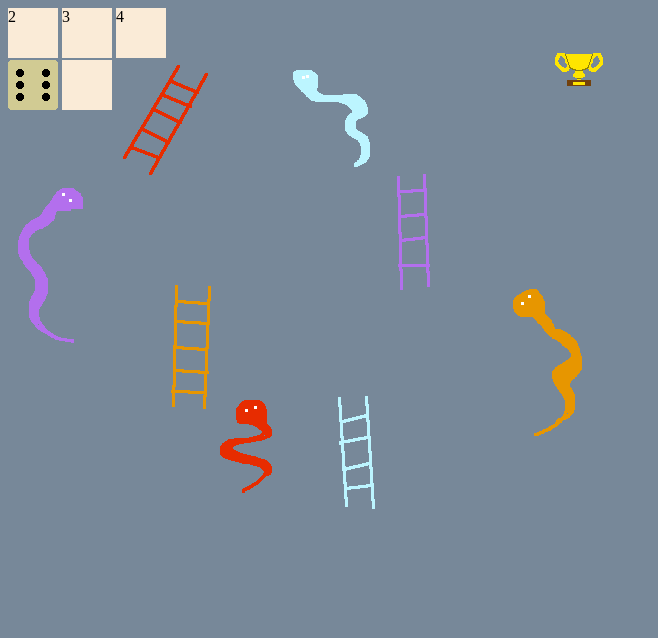
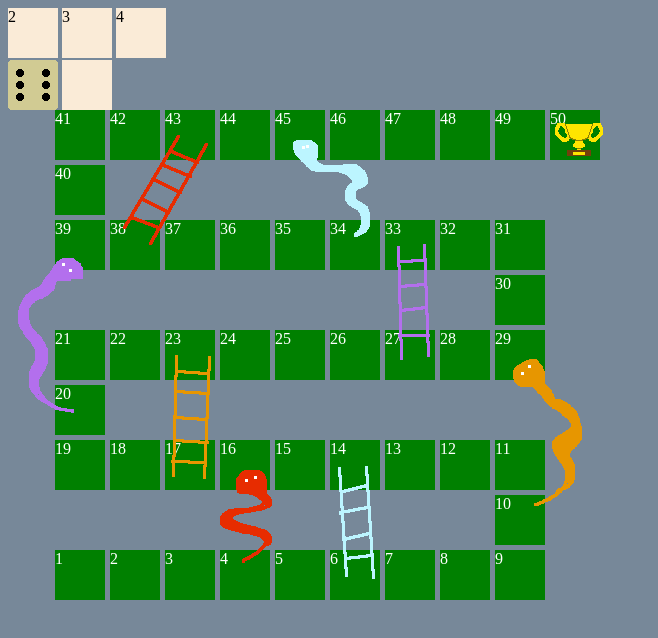
Before and after one commit to merlijn1411/2021p2flex, a plain HTML site: page index.html in a window 1280 px wide. Shown: the whole page, without its empty margins (0-658 px from the left). Drawn offline with Linux system fonts and the light colour scheme.

Commit message:
les 8 en 9 toevoeging

```diff
--- a/index.html
+++ b/index.html
@@ -4,7 +4,7 @@
     <link rel="stylesheet" href="style.css" />
     <script type="text/javascript" src="index.js"></script>
 </head>
-<body>
+<body onload="init()">
 
 
         <div class="selectplayer">
@@ -18,10 +18,8 @@
             <div class="ui">
                 <div class="roll"></div>
                 <div class="playerturn"></div>
-
-
             </div>
-            <div class="board">
+            <div id="board">
 
 
             </div>
@@ -32,6 +30,5 @@
             <div class="boardoverlay"></div>
         </div>
         <div class="winner"></div>
-
 </body>
 </html>
--- a/index.js
+++ b/index.js
@@ -1,12 +1,6 @@
-
-
-
-
-
-
-class MijnClass
+class Player
 {
-    constructor()
+    constructor(index)
     {
         this.dive = div;
         this.atTile = 0;
@@ -14,13 +8,9 @@ class MijnClass
         className.style.display = "block";
 
     }
-    mijnFunctie(a, b)
-    {
-        return a + b;
-    }
 }
 
-class tile
+class Tile
 {
     constructor(div)
     {
@@ -38,11 +28,104 @@ class Game
         this.playerturnDiv = document.getElementsByClassName("playerturn")[0];
         this.rollDiv = document.getElementsByClassName("roll")[0];
         this.mainDiv = document.getElementsByClassName("main")[0];
-        this.boardDiv = document.getElementsByClassName("board")[0];
+        this.boardDiv = document.getElementById("board");
         this.boardoverlayDiv = document.getElementsByClassName("selectplayer")[0];
-
         this.tile =[];
         this.players = [];
         this.playerturn = 0;
+        this.setupBoard();
     }
+
+    setupBoard()
+    {
+        //1 = right, 0 = up, 3 = left
+        let path = [1, 1, 1, 1, 1, 1, 1, 1, 1, 0,
+                0, 3, 3, 3, 3, 3, 3, 3, 3, 0,
+                0, 1, 1, 1, 1, 1, 1, 1, 1, 0,
+                0, 3, 3, 3, 3, 3, 3, 3, 3, 0,
+                0, 1, 1, 1, 1, 1, 1, 1, 1, 1]
+
+        let x = 0;
+        let y = 10;
+        let tileSize = 55;
+
+        for	(var i = 0; i < path.length; i++)
+        {
+            console.log("test2");
+            let cmd = path[i];
+            if (cmd == 1)
+            {
+                //right
+                x++;
+            }
+            else if (cmd == 3)
+            {
+                //left
+                x--;
+            }
+            else if (cmd == 0)
+            {
+                //up
+                y--;
+            }
+
+            let div = this.makeBoardDiv(x * tileSize, y * tileSize, i+1)
+
+            let tile = new Tile(div);
+            this.tile.push(tile);
+
+        }
+    }
+
+
+
+    SetupGotos()
+    {
+
+    }
+
+    Start(amountOffPlayers)
+    {
+
+    }
+
+    moveToNextPlayer()
+    {
+
+    }
+
+    draw()
+    {
+
+    }
+
+    roll()
+    {
+
+    }
+
+    setpawn(playerI, atTile)
+    {
+
+    }
+
+    makeBoardDiv(x, y, tileDisplayNumber)
+    {
+        let div = document.createElement("div");
+
+        div.className="tile";
+        div.style.left = x + "px";
+        div.style.top = y + "px";
+
+        div.textContent = tileDisplayNumber;
+        this.boardDiv.appendChild(div);
+
+        return div;
+    }
+
 }
+
+function init()
+{
+    let game = new Game();
+}
--- a/style.css
+++ b/style.css
@@ -37,7 +37,7 @@ body {
     height:600px;
 }
 .boardoverlay{
-    top: 0px;
+    top: 70px;
     position: absolute;
     background-image:url(img/snakes.png) ;
     height:600px;
```
